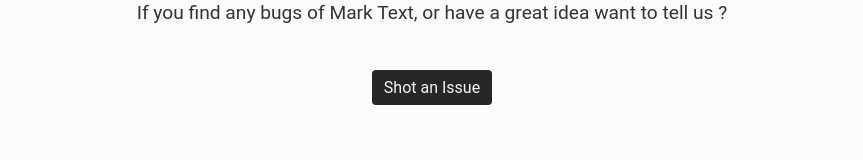
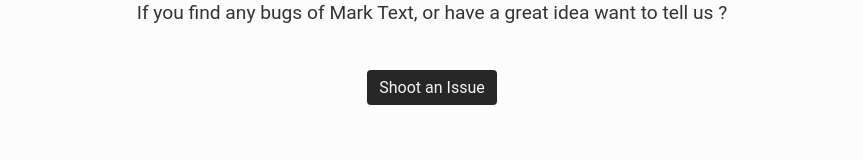
Before and after one commit to marktext/website, a Vue app: page / in a window 1280 px wide. Shown: the part 3926-4086 px from the top of the page, without its empty margins (208-1071 px from the left). Built offline with nearby package versions, Linux system fonts and the light colour scheme.

Commit message:
Grammar Correction.

```diff
--- a/src/components/mode.vue
+++ b/src/components/mode.vue
@@ -17,7 +17,7 @@
       If you find any bugs of Mark Text, or have a great idea want to tell us ?
     </div>
     <div class="center issue-button">
-      <a href="https://github.com/marktext/marktext/issues" target="blank">Shot an Issue</a>
+      <a href="https://github.com/marktext/marktext/issues" target="blank">Shoot an Issue</a>
     </div>
   </div>
 </template>
```
